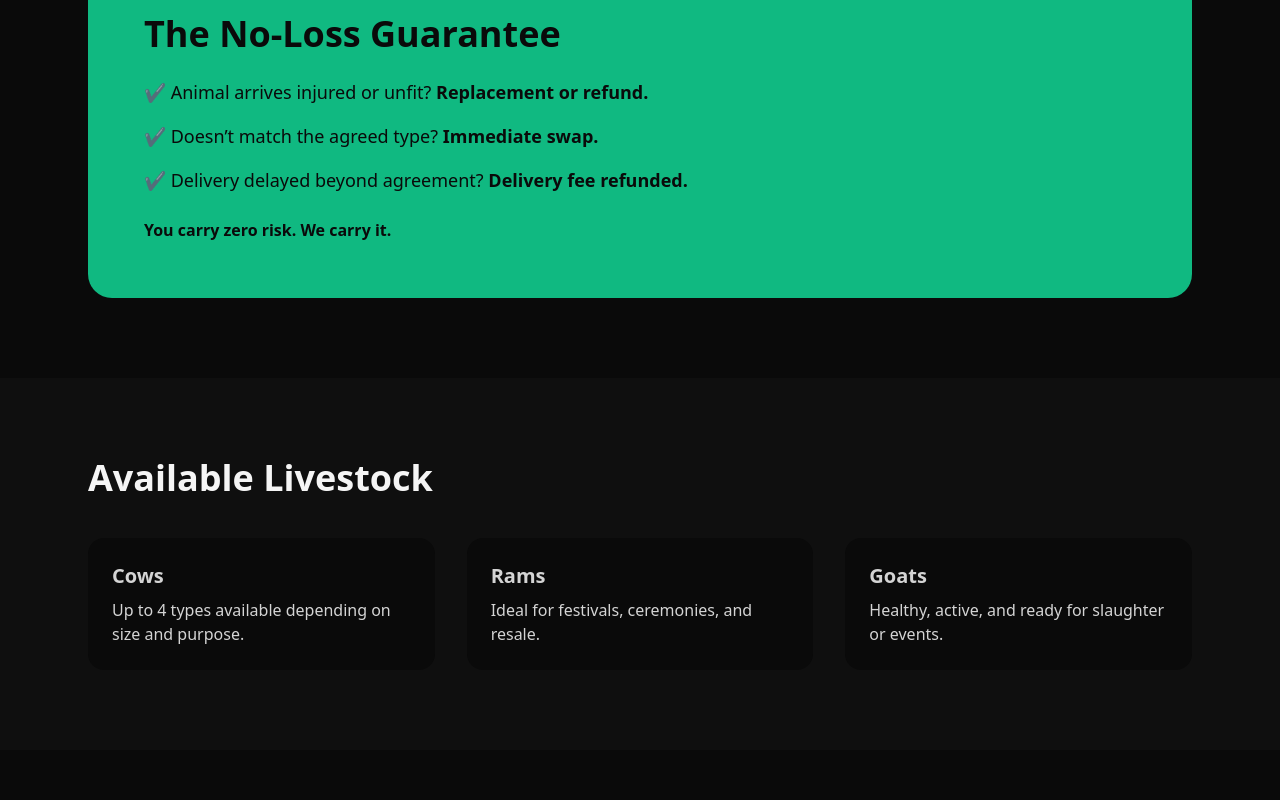
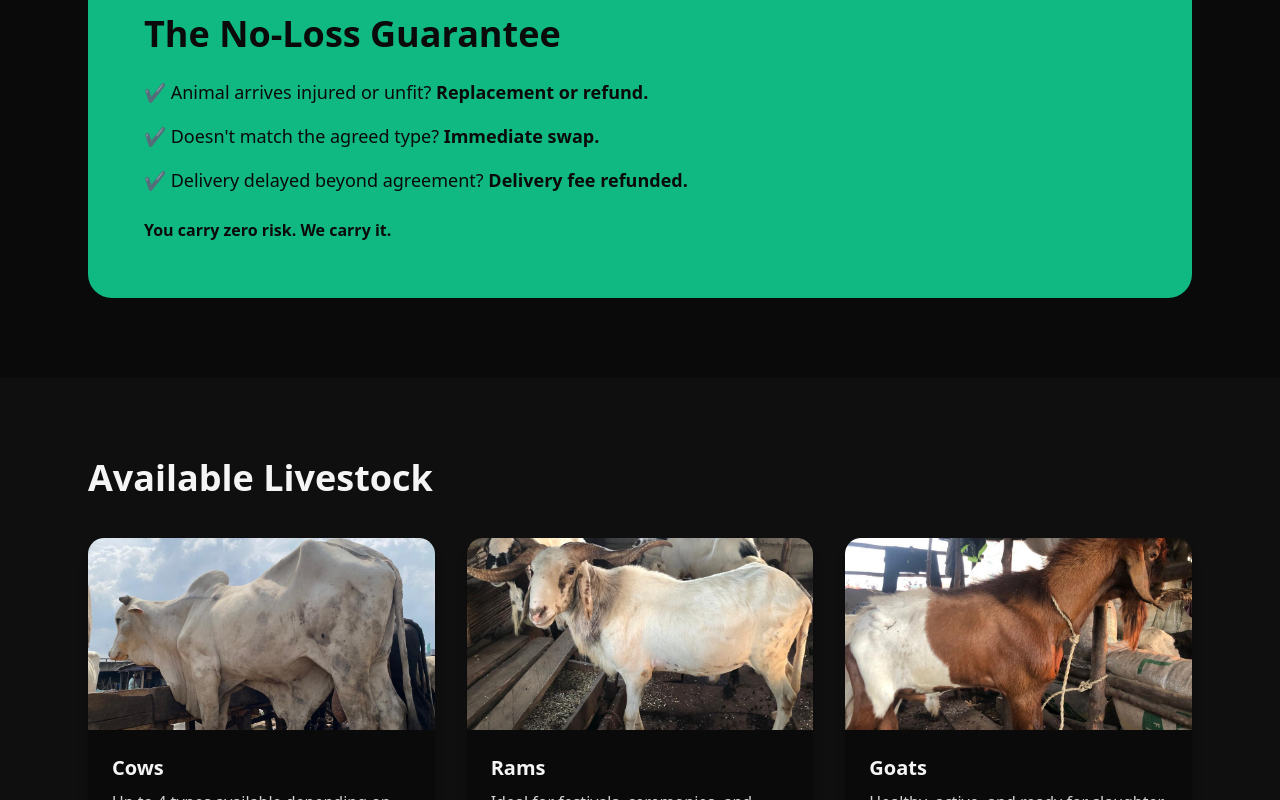
Before and after one commit to pipelinepages/karamarket, a plain HTML site: page index.html in a window 1280 px wide. Shown: the part 2000-2800 px from the top of the page. Drawn offline with nearby package versions, Linux system fonts and the light colour scheme.

Commit message:
Update index.html

```diff
--- a/index.html
+++ b/index.html
@@ -11,7 +11,10 @@
 
   <!-- Hero -->
   <section class="relative overflow-hidden">
-    <div class="absolute inset-0 bg-gradient-to-b from-neutral-900/80 to-neutral-950"></div>
+    <div class="absolute inset-0">
+      <img src="hero.jpg" alt="Gathering of healthy cows at Kara Market" class="w-full h-full object-cover opacity-40" />
+      <div class="absolute inset-0 bg-gradient-to-b from-neutral-900/80 to-neutral-950"></div>
+    </div>
     <div class="relative max-w-6xl mx-auto px-6 py-24">
       <span class="inline-block mb-4 text-sm font-semibold tracking-wide text-emerald-400">Ojodu Berger • Lagos / Ibadan Expressway</span>
       <div class="mt-4 inline-flex items-center gap-2 rounded-full bg-neutral-900/70 px-4 py-2 text-sm text-neutral-200">
@@ -59,7 +62,7 @@
 
   <!-- Problem -->
   <section class="max-w-6xl mx-auto px-6 py-20">
-    <h2 class="text-3xl md:text-4xl font-bold mb-6">Buying Livestock Shouldn’t Feel Like a Gamble</h2>
+    <h2 class="text-3xl md:text-4xl font-bold mb-6">Buying Livestock Shouldn't Feel Like a Gamble</h2>
     <div class="grid md:grid-cols-3 gap-8 text-neutral-300">
       <p>• Unclear pricing and fake weight estimates</p>
       <p>• Animals arriving weak, injured, or not as agreed</p>
@@ -101,29 +104,46 @@
       <h2 class="text-3xl md:text-4xl font-extrabold mb-6">The No‑Loss Guarantee</h2>
       <ul class="space-y-4 text-lg">
         <li>✔ Animal arrives injured or unfit? <strong>Replacement or refund.</strong></li>
-        <li>✔ Doesn’t match the agreed type? <strong>Immediate swap.</strong></li>
+        <li>✔ Doesn't match the agreed type? <strong>Immediate swap.</strong></li>
         <li>✔ Delivery delayed beyond agreement? <strong>Delivery fee refunded.</strong></li>
       </ul>
       <p class="mt-6 font-semibold">You carry zero risk. We carry it.</p>
     </div>
   </section>
 
-  <!-- What’s Available -->
+  <!-- What's Available -->
   <section class="bg-neutral-900/40">
     <div class="max-w-6xl mx-auto px-6 py-20">
       <h2 class="text-3xl md:text-4xl font-bold mb-10">Available Livestock</h2>
-      <div class="grid md:grid-cols-3 gap-8 text-neutral-300">
-        <div class="rounded-2xl bg-neutral-950 p-6">
-          <h3 class="font-bold text-xl mb-2">Cows</h3>
-          <p>Up to 4 types available depending on size and purpose.</p>
+      <div class="grid md:grid-cols-3 gap-8">
+        <div class="rounded-2xl bg-neutral-950 overflow-hidden shadow-lg">
+          <div class="h-48 overflow-hidden">
+            <img src="cow.jpg" alt="Healthy cows available at Kara Market" class="w-full h-full object-cover hover:scale-105 transition duration-300" />
+          </div>
+          <div class="p-6">
+            <h3 class="font-bold text-xl mb-2 text-neutral-100">Cows</h3>
+            <p class="text-neutral-300">Up to 4 types available depending on size and purpose. Healthy, well-fed, and ready for slaughter or events.</p>
+          </div>
         </div>
-        <div class="rounded-2xl bg-neutral-950 p-6">
-          <h3 class="font-bold text-xl mb-2">Rams</h3>
-          <p>Ideal for festivals, ceremonies, and resale.</p>
+
+        <div class="rounded-2xl bg-neutral-950 overflow-hidden shadow-lg">
+          <div class="h-48 overflow-hidden">
+            <img src="ram.jpg" alt="Rams available at Kara Market" class="w-full h-full object-cover hover:scale-105 transition duration-300" />
+          </div>
+          <div class="p-6">
+            <h3 class="font-bold text-xl mb-2 text-neutral-100">Rams</h3>
+            <p class="text-neutral-300">Ideal for festivals, ceremonies, and resale. Strong, healthy rams perfect for Eid and special occasions.</p>
+          </div>
         </div>
-        <div class="rounded-2xl bg-neutral-950 p-6">
-          <h3 class="font-bold text-xl mb-2">Goats</h3>
-          <p>Healthy, active, and ready for slaughter or events.</p>
+
+        <div class="rounded-2xl bg-neutral-950 overflow-hidden shadow-lg">
+          <div class="h-48 overflow-hidden">
+            <img src="goat.jpg" alt="Goats available at Kara Market" class="w-full h-full object-cover hover:scale-105 transition duration-300" />
+          </div>
+          <div class="p-6">
+            <h3 class="font-bold text-xl mb-2 text-neutral-100">Goats</h3>
+            <p class="text-neutral-300">Healthy, active, and ready for slaughter or events. Perfect for ceremonies, restaurants, and family gatherings.</p>
+          </div>
         </div>
       </div>
     </div>
```
